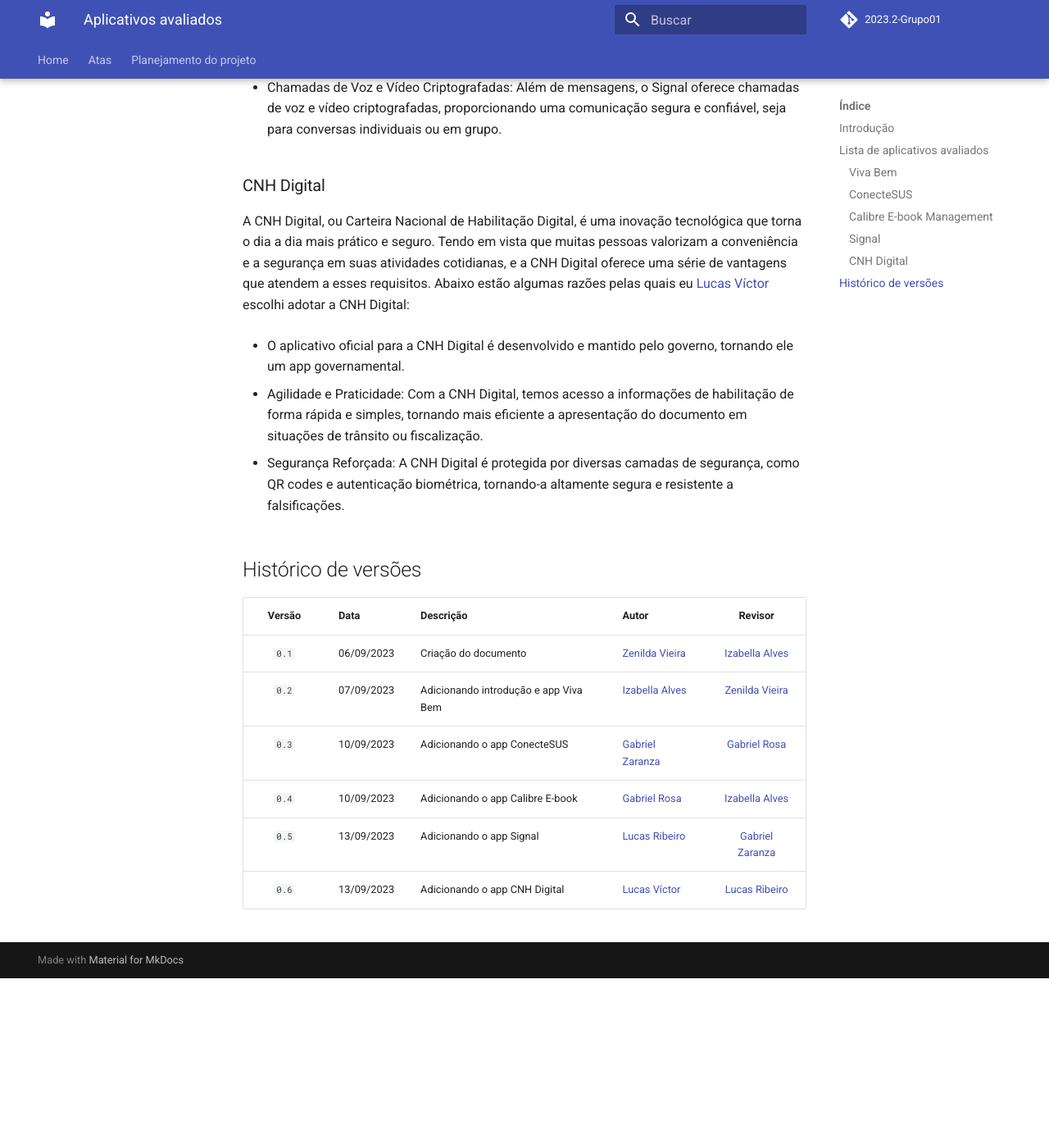
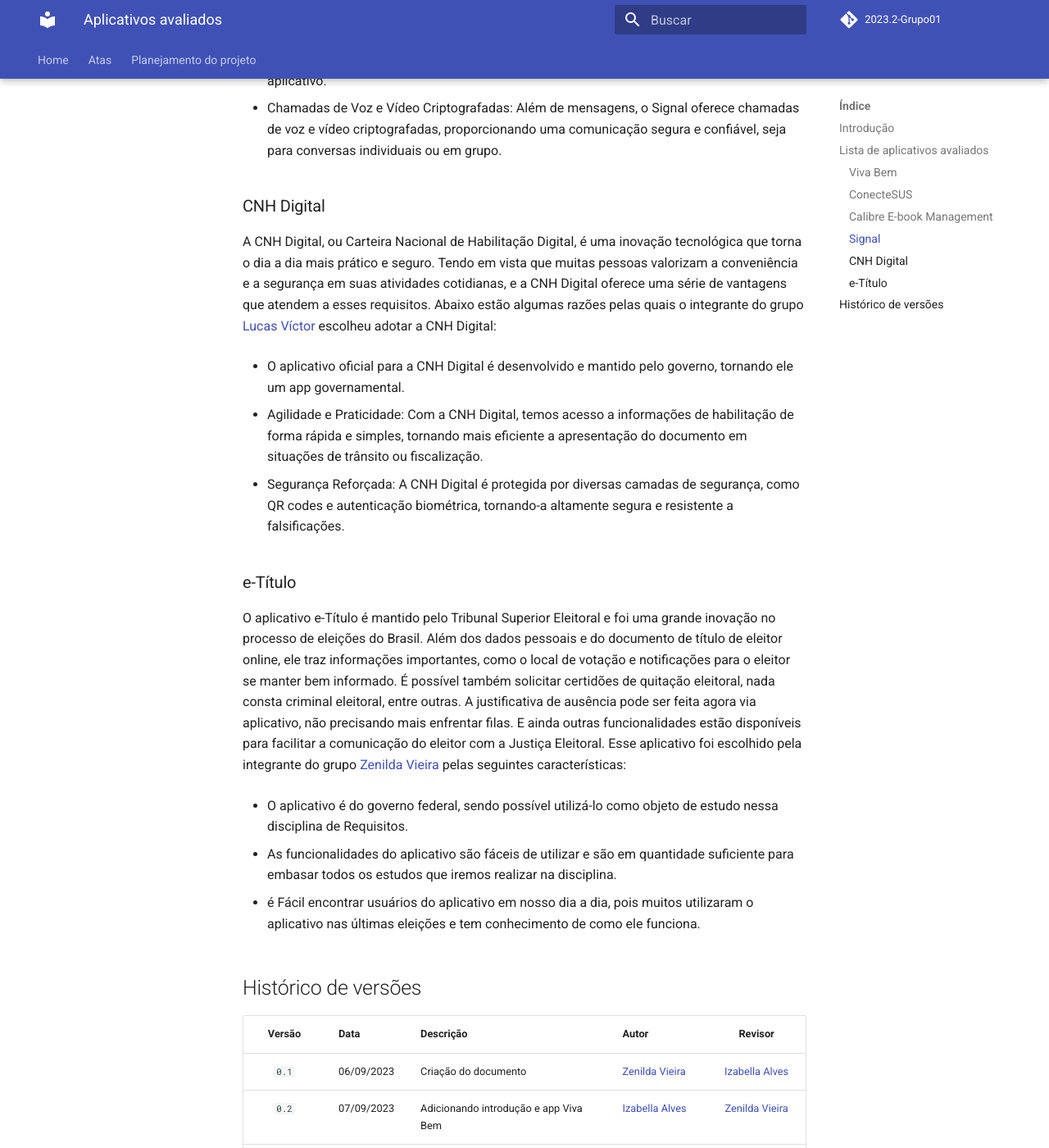
Before and after one commit to Requisitos-de-Software/2023.2-Economia-DF, an MkDocs documentation site: the page built from docs/planejamento do projeto/lista-apps-avaliados.md, in a window 1280 px wide and 1400 px high, scrolled down 2557 px. Shown: the whole window at 82% size. Built offline with MkDocs 1.6.1 and Material for MkDocs 9.7.7, drawn with Linux system fonts in a browser that asks for light colours; comment, search, counter and statistics services are not loaded; before the commit the page ends 3750 px from its top, so only the background shows below that; some of the changed text lies outside the part shown.

Commit message:
Adicionando o app e-Título
Adicionando a descrição e os motivos de escolha do app e-Título na lista de apps estudados.

```diff
--- a/docs/planejamento do projeto/lista-apps-avaliados.md
+++ b/docs/planejamento do projeto/lista-apps-avaliados.md
@@ -1,19 +1,20 @@
 # Aplicativos avaliados
 ## Introdução
 Na fase inicial do projeto, os estudantes foram convidados a selecionar individualmente aplicativos governamentais ou de código aberto. Essa escolha tinha como propósito apresentar sugestões para o  aplicativo que seria analisado em conjunto pelo grupo durante a disciplina Requisitos de Software. A Tabela 1 fornece detalhes sobre os websites avaliados por cada membro da equipe.
-| Aplicativo avaliado               | Membro que fez a avaliação        |
-| :---------------------------: | :---------------------------------: |
-|            Calibre E-book Management                 |           [Gabriel Rosa](https://github.com/gabrielrosa09)                        |
-|     ConecteSUS                        |         [Gabriel Zaranza](https://github.com/GZaranza)                      |
-|Viva Bem                           |[Izabella Alves](https://github.com/izabellaalves)                               |
-| Signal                             |[Lucas Ribeiro](https://github.com/lucassouzs)                                   |
-| CNH DIGITAL                 |  [Lucas Víctor](https://github.com/Lucas13032003)                                 |
-|                             |                                   |
-|                             |                                   |
+| Aplicativo avaliado           | Membro que fez a avaliação                         |
+| :---------------------------: | :------------------------------------------------: |
+| Calibre E-book Management     | [Gabriel Rosa](https://github.com/gabrielrosa09)   |
+| ConecteSUS                    | [Gabriel Zaranza](https://github.com/GZaranza)     |
+| Viva Bem                      | [Izabella Alves](https://github.com/izabellaalves) |
+| Signal                        | [Lucas Ribeiro](https://github.com/lucassouzs)     |
+| CNH DIGITAL                   | [Lucas Víctor](https://github.com/Lucas13032003)   |
+|                               |                                                    |
+| e-Título                      | [Zenilda Vieira](https://github.com/zenildavieira) |
 
 **Tabela 1:** Tabela de aplicativos avaliados (Fonte: [Izabella Alves](https://github.com/izabellaalves))
 
 ## Lista de aplicativos avaliados
+
 ### Viva Bem
 Um dos aplicativos cogitados pela equipe foi o Viva Bem, um aplicativo do Ministério da Saúde que permite ao usuário ter maior controle de sua saúde. Ele permite ao usuário criar alertas para os medicamentos que você toma, além de datas e horários de exames e vacinas. É possível também ver detalhes das dispensações de medicamentos antirretrovirais e receber resultados de exames, dentre outros. A integrante do grupo responsável pela avaliação deste aplicativo foi [Izabella Alves](https://github.com/izabellaalves) e os motivos pelos quais este foi um dos aplicativos cogitados são:
 
@@ -54,13 +55,25 @@ O Signal é um aplicativo de mensagens instantâneas que prioriza a privacidade.
 
 ### CNH Digital
 
-A CNH Digital, ou Carteira Nacional de Habilitação Digital, é uma inovação tecnológica que torna o dia a dia mais prático e seguro. Tendo em vista que muitas pessoas valorizam a conveniência e a segurança em suas atividades cotidianas, e a CNH Digital oferece uma série de vantagens que atendem a esses requisitos. Abaixo estão algumas razões pelas quais eu [Lucas Víctor](https://github.com/Lucas13032003)  escolhi adotar a CNH Digital:
+A CNH Digital, ou Carteira Nacional de Habilitação Digital, é uma inovação tecnológica que torna o dia a dia mais prático e seguro. Tendo em vista que muitas pessoas valorizam a conveniência e a segurança em suas atividades cotidianas, e a CNH Digital oferece uma série de vantagens que atendem a esses requisitos. Abaixo estão algumas razões pelas quais o integrante do grupo [Lucas Víctor](https://github.com/Lucas13032003)  escolheu adotar a CNH Digital:
 
 - O aplicativo oficial para a CNH Digital é desenvolvido e mantido pelo governo,  tornando ele um app governamental.
 
 - Agilidade e Praticidade: Com a CNH Digital, temos acesso a informações de habilitação de forma rápida e simples, tornando mais eficiente a apresentação do documento em situações de trânsito ou fiscalização.
 
 - Segurança Reforçada: A CNH Digital é protegida por diversas camadas de segurança, como QR codes e autenticação biométrica, tornando-a altamente segura e resistente a falsificações.
+
+### e-Título
+
+O aplicativo e-Título é mantido pelo Tribunal Superior Eleitoral e foi uma grande inovação no processo de eleições do Brasil. Além dos dados pessoais e do documento de título de eleitor online, ele traz informações importantes, como o local de votação e notificações para o eleitor se manter bem informado. É possível também solicitar certidões de quitação eleitoral, nada consta criminal eleitoral, entre outras. A justificativa de ausência pode ser feita agora via aplicativo, não precisando mais enfrentar filas. E ainda outras funcionalidades estão disponíveis para facilitar a comunicação do eleitor com a Justiça Eleitoral. Esse aplicativo foi escolhido pela integrante do grupo [Zenilda Vieira](https://github.com/zenildavieira) pelas seguintes características:
+
+- O aplicativo é do governo federal, sendo possível utilizá-lo como objeto de estudo nessa disciplina de Requisitos.
+
+- As funcionalidades do aplicativo são fáceis de utilizar e são em quantidade suficiente para embasar todos os estudos que iremos realizar na disciplina.
+
+- é Fácil encontrar usuários do aplicativo em nosso dia a dia, pois muitos utilizaram o aplicativo nas últimas eleições e tem conhecimento de como ele funciona.
+
+
 
 
 ##  Histórico de versões
@@ -72,3 +85,4 @@ A CNH Digital, ou Carteira Nacional de Habilitação Digital, é uma inovação
 |`0.4`|10/09/2023 | Adicionando o app Calibre E-book | [Gabriel Rosa](https://github.com/gabrielrosa09) | [Izabella Alves](https://github.com/izabellaalves) |
 |`0.5`|13/09/2023 | Adicionando o app Signal | [Lucas Ribeiro](https://github.com/lucassouzs) | [Gabriel Zaranza](https://github.com/GZaranza) |
 |`0.6`|13/09/2023 | Adicionando o app CNH Digital |  [Lucas Víctor](https://github.com/Lucas13032003)  | [Lucas Ribeiro](https://github.com/lucassouzs) |
+|`0.7`|15/09/2023 | Adicionando o app e-Título |  [Zenilda Vieira](https://github.com/zenildavieira)  | [Lucas Víctor](https://github.com/Lucas13032003) |
```
Also changed, not shown: other parts of docs/planejamento do projeto/lista-apps-avaliados.md (+2 -2 lines).
